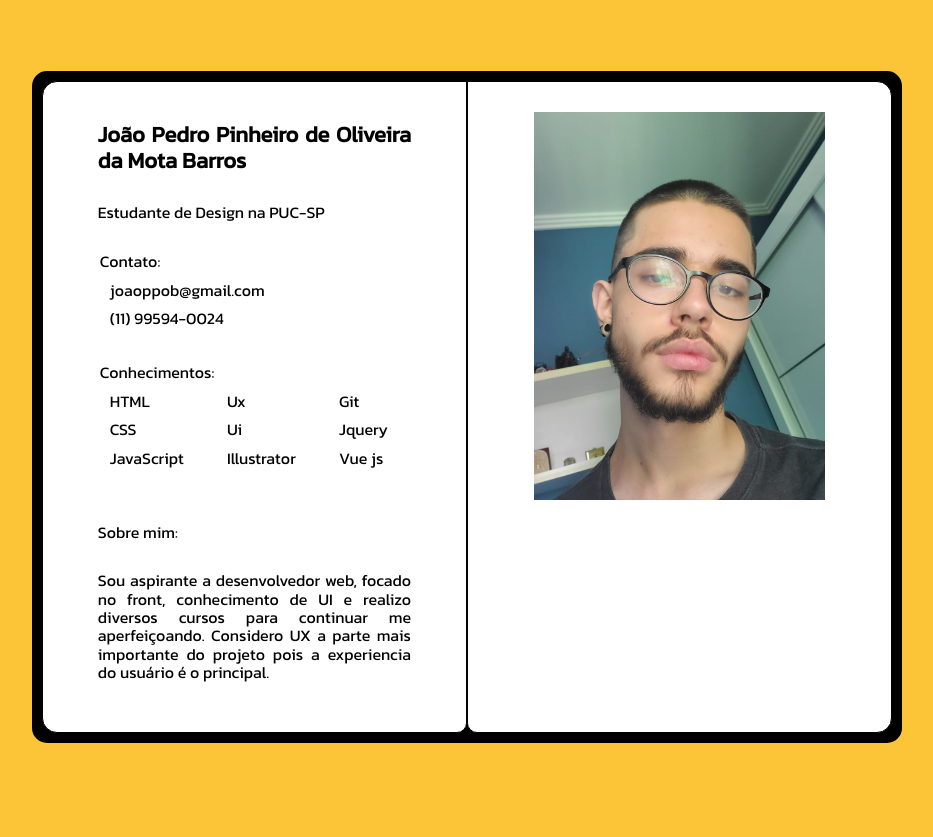
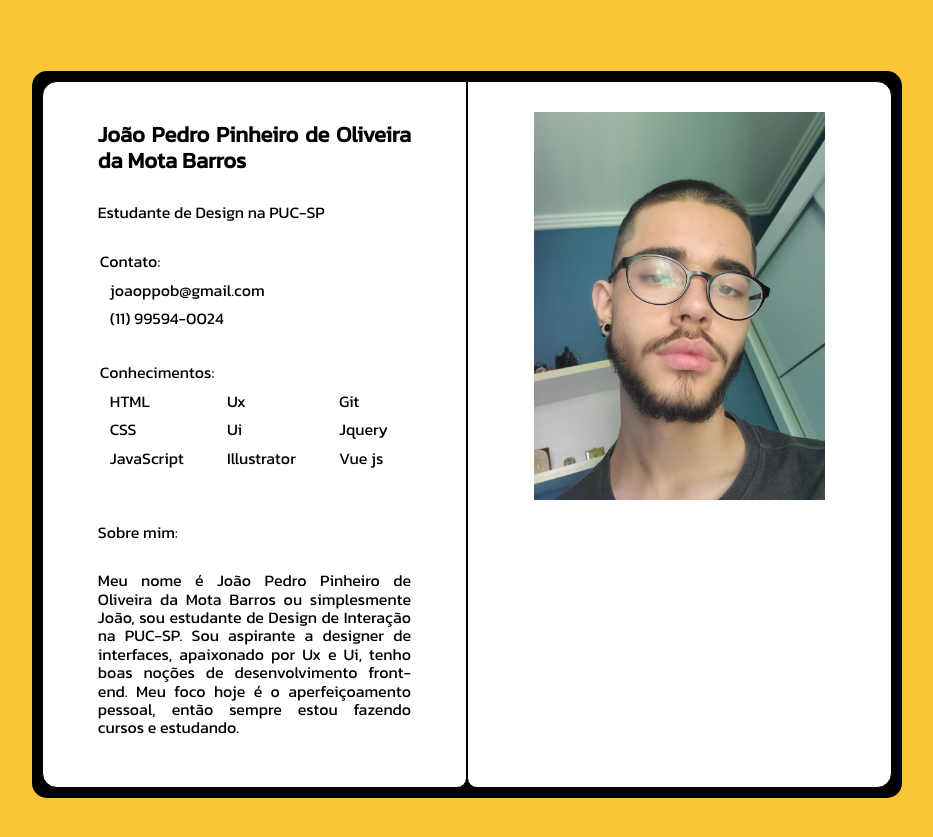
Before and after one commit to Joaoppob/portfolio, a plain HTML site: page about.html in a window 1280 px wide. Shown: the part 101-938 px from the top of the page, without its empty margins (173-1106 px from the left). Drawn offline with Linux system fonts and the light colour scheme.

Commit message:
Add files via upload

```diff
--- a/about.html
+++ b/about.html
@@ -60,7 +60,7 @@
 
             <p class="about__texto--frase">Sobre mim:</p>
             <p class="about__texto--frase">
-              Sou aspirante a desenvolvedor web, focado no front, conhecimento de UI e realizo diversos cursos para continuar me aperfeiçoando. Considero UX a parte mais importante do projeto pois a experiencia do usuário é o principal.            </p>
+              Meu nome é João Pedro Pinheiro de Oliveira da Mota Barros ou simplesmente João, sou estudante de Design de Interação na PUC-SP. Sou aspirante a designer de interfaces, apaixonado por Ux e Ui, tenho boas noções de desenvolvimento front-end. Meu foco hoje é o aperfeiçoamento pessoal, então sempre estou fazendo cursos e estudando.            </p>
           </div>
           <div class="about__img">
             <img class="about__img--eu" src="./assets/fotos/foto.png" alt="" />
```
